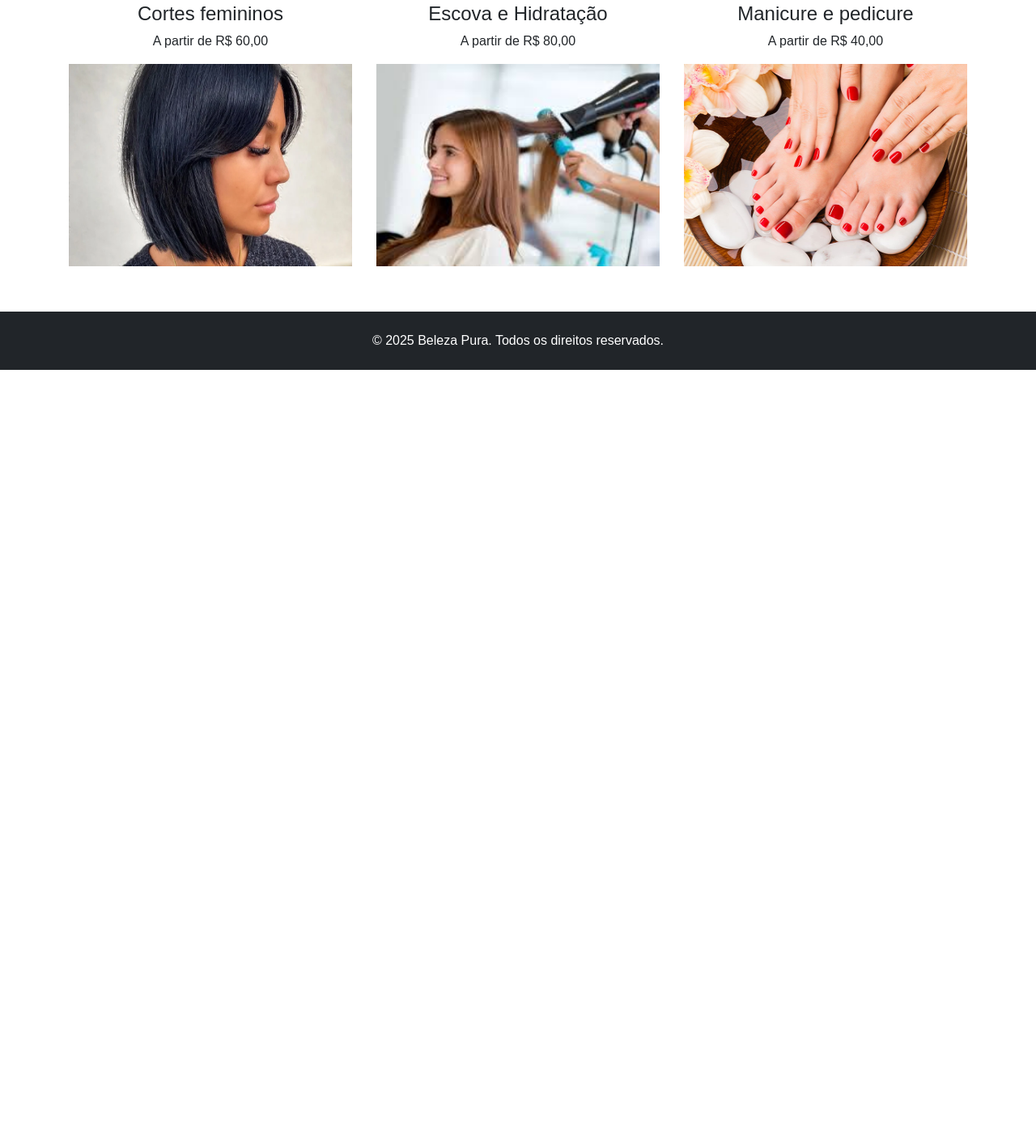
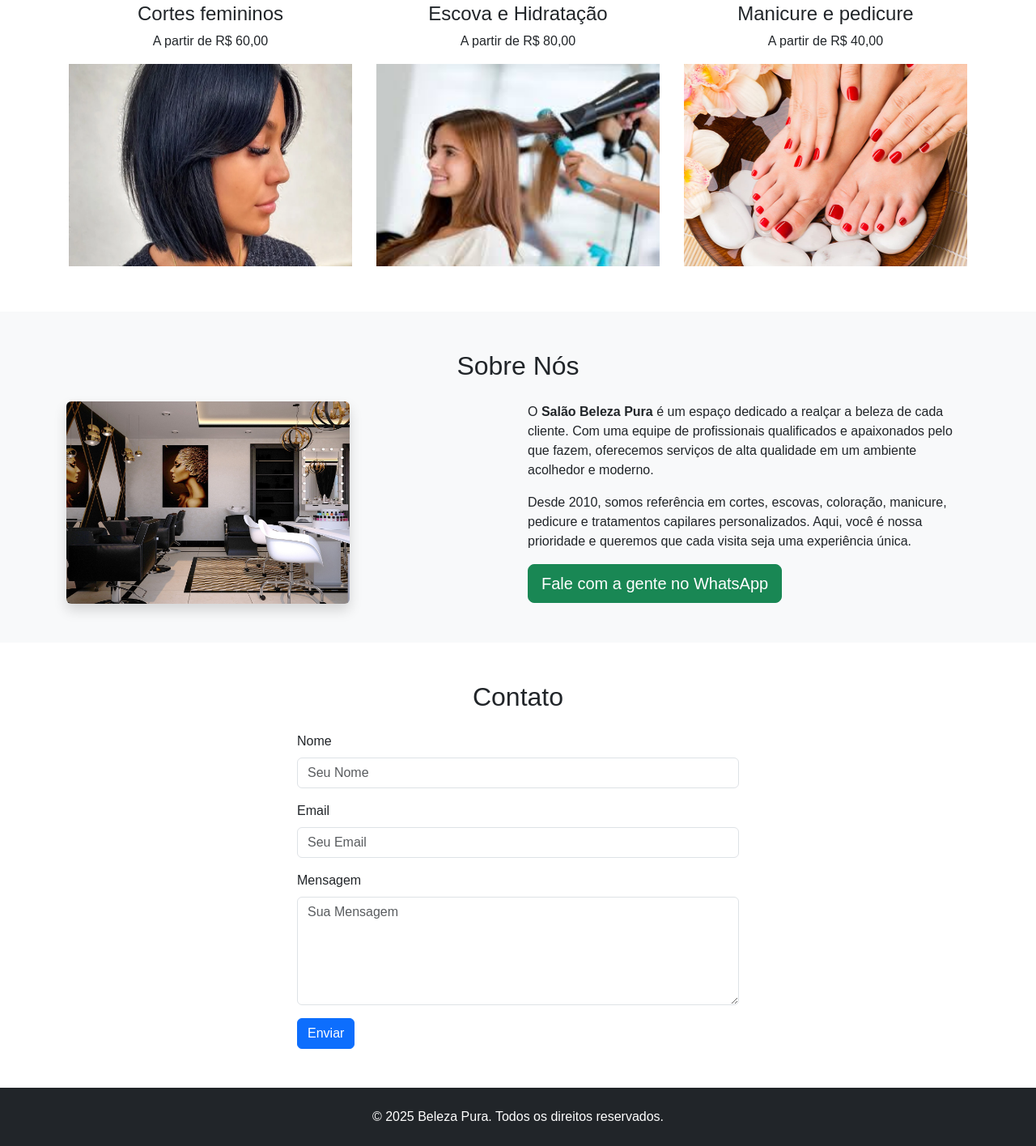
Before and after one commit to SebastiaoTrindade/salao_beleza, a plain HTML site: page index.html in a window 1280 px wide. Shown: the part 481-1897 px from the top of the page at 81% size. Before the commit the page ends 938 px from the top, so only its background shows below. Drawn offline with nearby package versions, Linux system fonts and the light colour scheme.

Commit message:
Criando seção about

```diff
--- a/index.html
+++ b/index.html
@@ -28,13 +28,13 @@
                         <a class="nav-link active" href="#">Home</a>
                     </li>
                     <li class="nav-item">
-                        <a class="nav-link" href="#servicos">Serviços</a>
+                        <a class="nav-link" href="#services">Serviços</a>
                     </li>
                     <li class="nav-item">
-                        <a class="nav-link" href="#sobre">Sobre Nós</a>
+                        <a class="nav-link" href="#about">Sobre Nós</a>
                     </li>
                     <li class="nav-item">
-                        <a class="nav-link" href="#contato">Contato</a>
+                        <a class="nav-link" href="#contact">Contato</a>
                     </li>
                 </ul>
             </div>
@@ -51,11 +51,11 @@
                 href="https://wa.me/552199999999?text=Olá,+gostaria+de+agendar+um+horário+no+salão."
                 class="btn btn-success btn-lg" target="_blank">
                 Agendar via whatsapp
-            </a>
+        </a>
     </header>
 
     <!--Services Section-->
-    <section id="servicos" class="container my-5">
+    <section id="services" class="container my-5">
         <h2 class="text-center mb-4">Nossos Serviços</h2>
             <div class="row text-center">
                 <div class="col-md-4">
@@ -77,6 +77,58 @@
         </div>
     </section>
 
+    <!--About Us Section-->
+    <section id="about" class="bg-light py-5">
+        <div class="container">
+            <h2 class="text-center mb-4">Sobre Nós</h2>
+                <div class="row align-items-center">
+                    <div class="col-md-6 mb-4 mb-md-0">
+                        <img src="./assets/images/salão.jpg" alt="Nosso Salão" class="img-fluid rounded shadow" style="width: 350px; height: 250px;">
+                    </div>
+                    <div class="col-md-6">
+                        <p>
+                            O <strong>Salão Beleza Pura</strong> é um espaço dedicado a realçar a beleza de cada cliente. Com uma equipe de profissionais qualificados e apaixonados pelo que fazem, oferecemos serviços de alta qualidade em um ambiente acolhedor e moderno.
+                        </p>
+                        <p>
+                            Desde 2010, somos referência em cortes, escovas, coloração, manicure, pedicure e tratamentos capilares personalizados.
+                            Aqui, você é nossa prioridade e queremos que cada visita seja uma experiência única.
+                        </p>
+                        <a
+                            href="https://wa.me/552199999999?text=Olá,+gostaria+de+agendar+um+horário+no+salão."
+                            class="btn btn-success btn-lg" target="_blank">
+                            Fale com a gente no WhatsApp
+                        </a>
+
+                    </div>
+                </div>
+            </div>
+        </div>
+    </section>
+
+    <!--Contact Section-->
+    <section id="contact" class="container my-5">
+        <h2 class="text-center mb-4">Contato</h2>
+        <div class="row justify-content-center">
+            <div class="col-md-6">
+                <form>
+                    <div class="mb-3">
+                        <label for="name" class="form-label">Nome</label>
+                        <input type="text" class="form-control" id="name" placeholder="Seu Nome">
+                    </div>
+                    <div class="mb-3">
+                        <label for="email" class="form-label">Email</label>
+                        <input type="email" class="form-control" id="email" placeholder="Seu Email">
+                    </div>
+                    <div class="mb-3">
+                        <label for="message" class="form-label">Mensagem</label>
+                        <textarea class="form-control" id="message" rows="5" placeholder="Sua Mensagem"></textarea>
+                    </div>
+                    <button type="submit" class="btn btn-primary">Enviar</button>
+                </form>
+            </div>
+        </div>
+    </section>
+
     <!--Footer-->
     <footer class="bg-dark text-white text-center py-4">
         <p class="mb-0">&copy; 2025 Beleza Pura. Todos os direitos reservados.</p>
```
Also changed, not shown: assets/images/salão.jpg (added).
